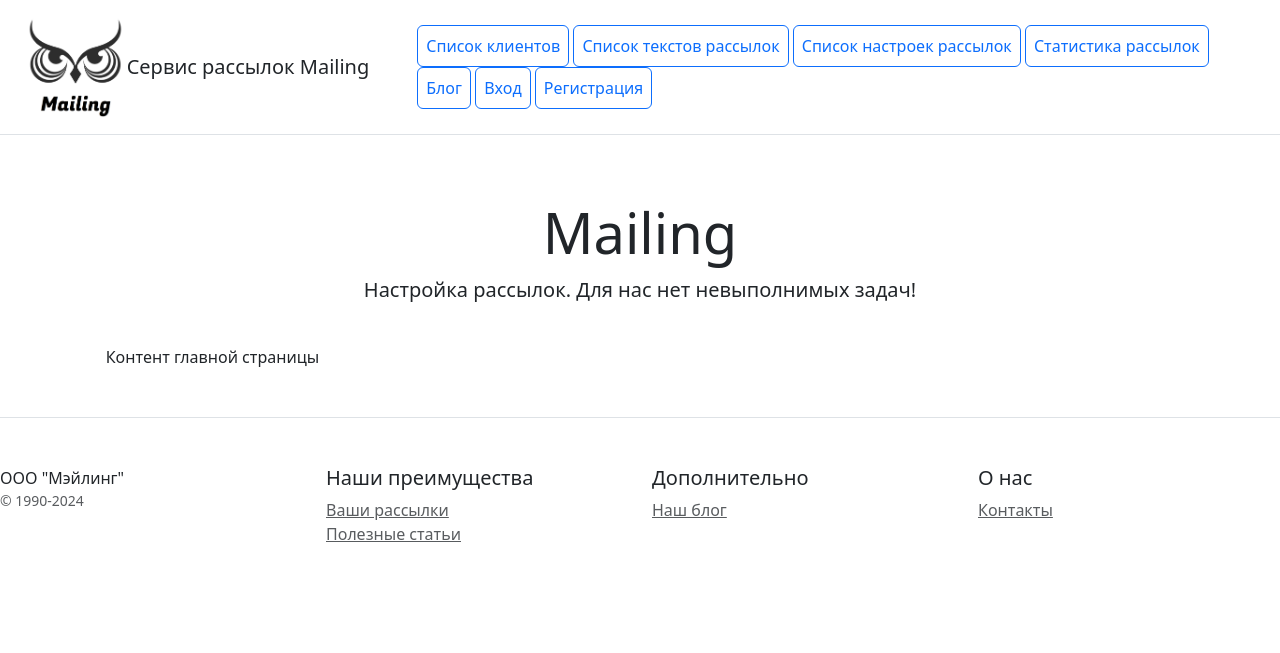
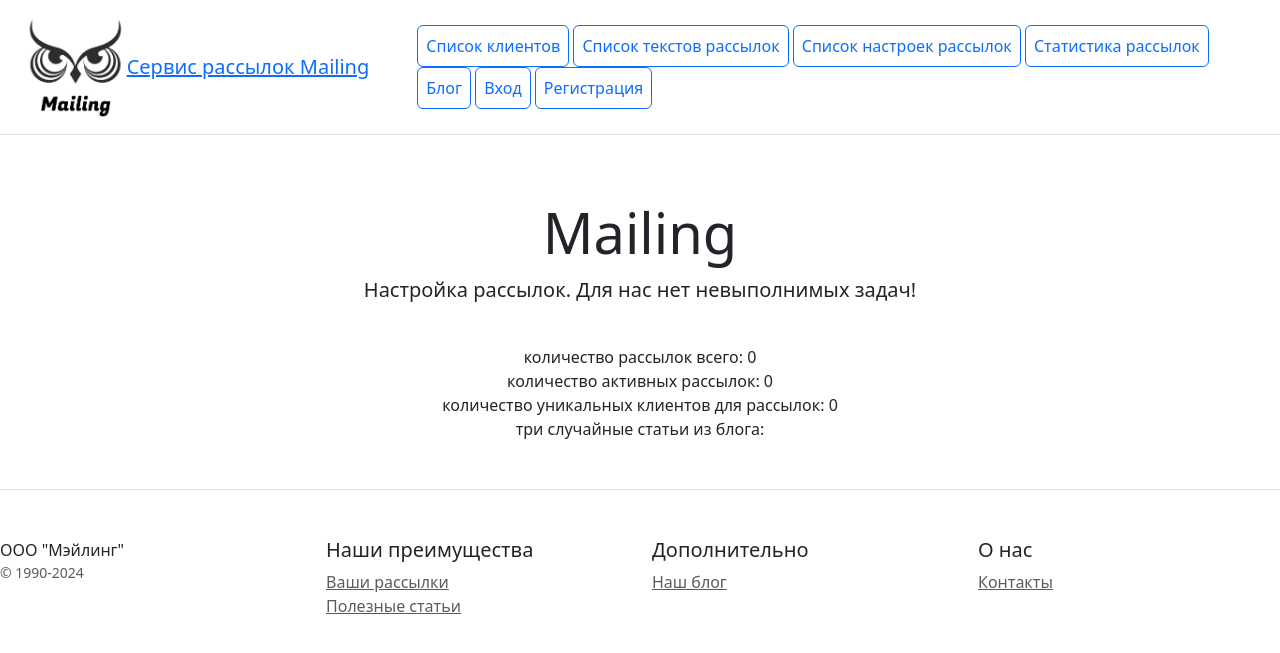
Before and after one commit to estafeeva/mailing_-course_work_6-, a Django app: page / in a window 1280 px wide. Shown: the top 653 px of the page. Run offline with Django 4.2, Linux system fonts and the light colour scheme; data that the repository does not hold is empty.

Commit message:
renew main page

```diff
--- a/mailing/templates/base_menu.html
+++ b/mailing/templates/base_menu.html
@@ -2,7 +2,7 @@
 
 <div class="d-flex flex-column flex-md-row align-items-center p-3 px-md-4 mb-3 bg-white border-bottom box-shadow">
     <img class="col-1" src="{% static 'logo.PNG' %}">
-    <h5 class="my-0 mr-md-auto font-weight-normal">Сервис рассылок Mailing</h5>
+    <a href="/"><h5 class="my-0 mr-md-auto font-weight-normal">Сервис рассылок Mailing</h5></a>
     <nav class="ms-5">
         <a class="p-2 btn btn-outline-primary" href="/client/">Список клиентов</a>
         <a class="p-2 btn btn-outline-primary" href="/mailingmessage/">Список текстов рассылок</a>
--- a/mailing/templates/mailing/home.html
+++ b/mailing/templates/mailing/home.html
@@ -9,8 +9,14 @@
 <div class="container">
     <div class="row text-center">
 
-        <div class="col-3">
-        Контент главной страницы
+        <div class="col-12">
+        количество рассылок всего: {{mailing_total}}<br>
+        количество активных рассылок: {{mailing_active}}<br>
+        количество уникальных клиентов для рассылок: {{clients_total}}<br>
+        три случайные статьи из блога:<br>
+            {% for blog in blog_list %}
+            <a href="blog_list/blog/{{ blog.pk }}">{{ blog.title }}</a><br>
+            {% endfor %}
         </div>
     </div>
 </div>
--- a/mailing/views.py
+++ b/mailing/views.py
@@ -1,3 +1,5 @@
+from random import shuffle
+
 from django.contrib.auth.mixins import LoginRequiredMixin, UserPassesTestMixin
 from django.core.exceptions import PermissionDenied
 from django.shortcuts import render, get_object_or_404, redirect
@@ -18,7 +20,22 @@ from mailing.services import get_current_datetime
 
 
 def home_view(request):
-    context = {"object": "mailing"}
+    """количество рассылок всего,
+        количество активных рассылок,
+        количество уникальных клиентов для рассылок,
+        три случайные статьи из блога.
+        """
+    mailing_total = len(MailingSettings.objects.all())
+    mailing_active = len(MailingSettings.objects.filter(status__in=[MailingSettings.STARTED]))
+    clients_total = len(Client.objects.all())
+    blog_list = [item for item in Blog.objects.all()]
+    shuffle(blog_list)
+
+    context = {"mailing_total": mailing_total,
+               "mailing_active": mailing_active,
+               "clients_total": clients_total,
+               "blog_list": blog_list[:3],
+               }
     return render(request, "mailing/home.html", context=context)
 
 
```
